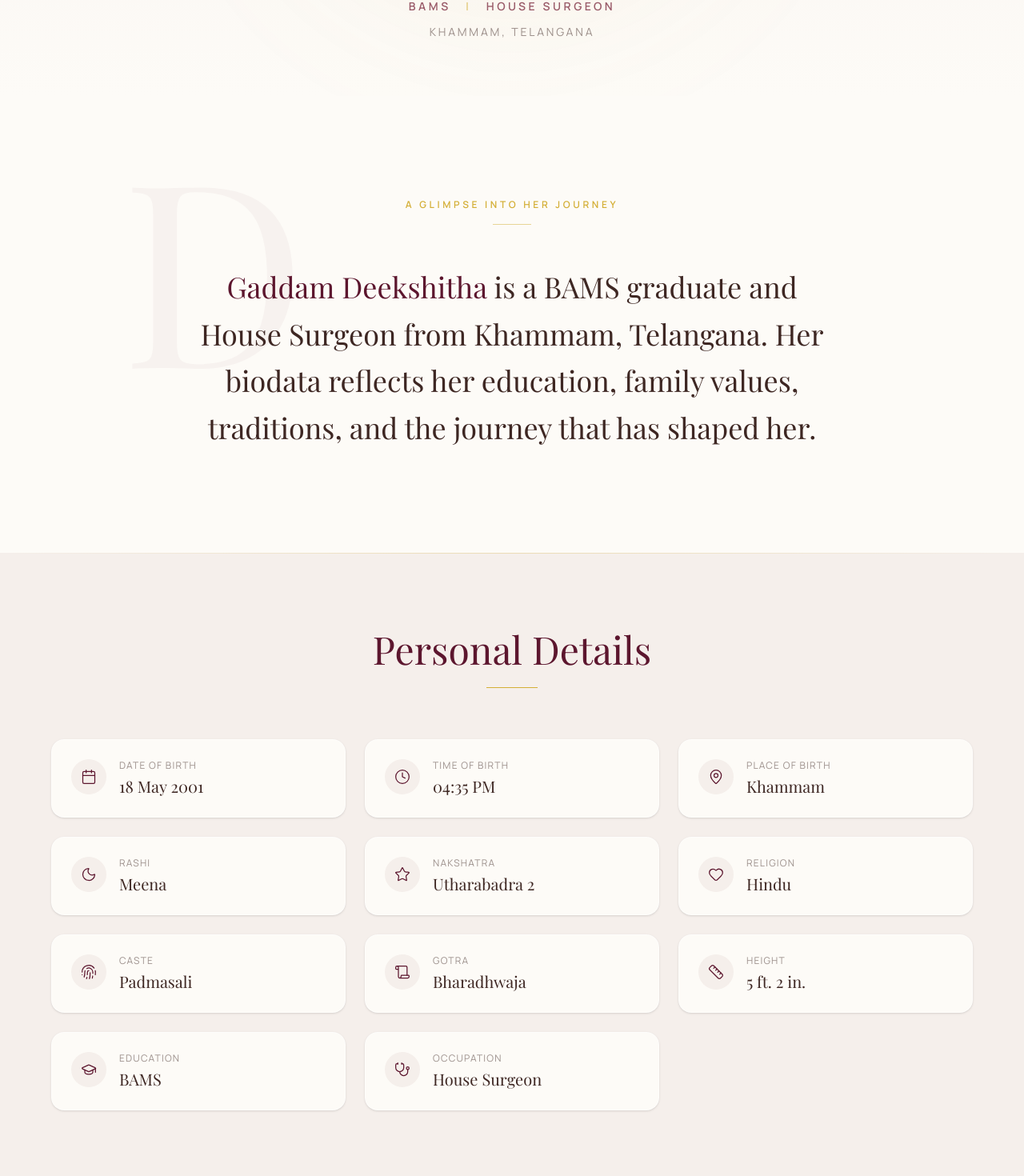
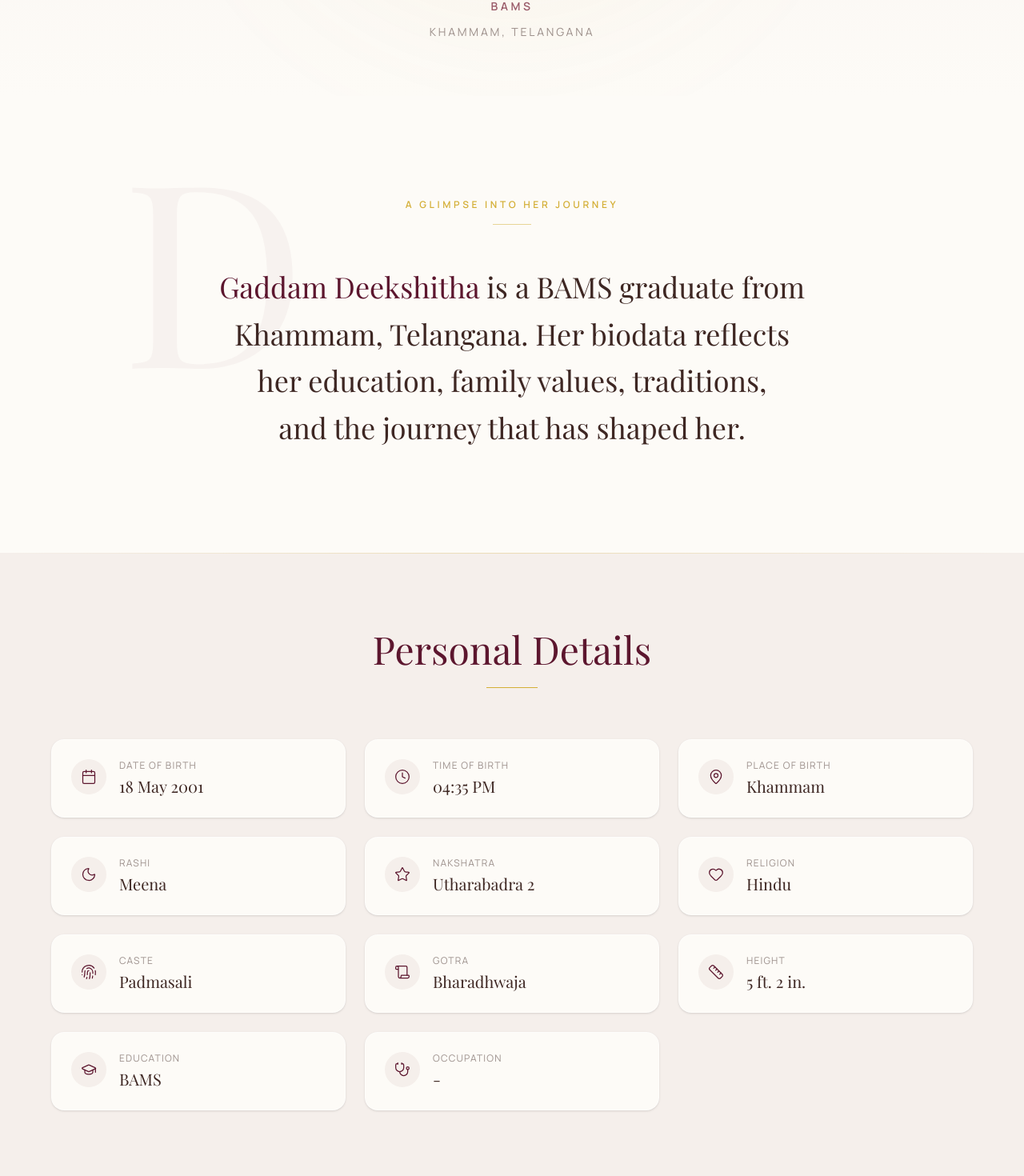
Before and after one commit to onlineuses147-sudo/Deekshitha-Bio-Data, a React (Vite) app: page / in a window 1280 px wide. Shown: the part 680-2150 px from the top of the page at 80% size. Built offline with nearby package versions, Linux system fonts and the light colour scheme; a web font is replaced by a local one.

Commit message:
feat: implement global section fade-in and content updates
- Introduced `SectionFadeUp` component for consistent scroll-triggered animations.
- Removed House Surgeon designation and location link from contact details.
- Updated hero image source path and fallback URL.

```diff
--- a/src/App.tsx
+++ b/src/App.tsx
@@ -3,8 +3,8 @@
  * SPDX-License-Identifier: Apache-2.0
  */
 
-import { useState, useEffect } from 'react';
-import { AnimatePresence } from 'motion/react';
+import { useState, useEffect, useRef, ReactNode } from 'react';
+import { AnimatePresence, motion, useInView } from 'motion/react';
 import LoadingScreen from './components/LoadingScreen';
 import Navbar from './components/Navbar';
 import Hero from './components/Hero';
@@ -16,6 +16,22 @@ import Education from './components/Education';
 import Devotional from './components/Devotional';
 import Contact from './components/Contact';
 import Footer from './components/Footer';
+
+function SectionFadeUp({ children }: { children: ReactNode }) {
+  const ref = useRef(null);
+  const isInView = useInView(ref, { once: true, amount: 0.1 });
+
+  return (
+    <motion.div
+      ref={ref}
+      initial={{ opacity: 0, y: 40 }}
+      animate={isInView ? { opacity: 1, y: 0 } : { opacity: 0, y: 40 }}
+      transition={{ duration: 0.8, ease: "easeOut" }}
+    >
+      {children}
+    </motion.div>
+  );
+}
 
 export default function App() {
   const [isLoading, setIsLoading] = useState(true);
@@ -39,13 +55,13 @@ export default function App() {
 
       <main>
         <Hero />
-        <About />
-        <PersonalDetails />
-        <Family />
-        <Traditions />
-        <Education />
-        <Devotional />
-        <Contact />
+        <SectionFadeUp><About /></SectionFadeUp>
+        <SectionFadeUp><PersonalDetails /></SectionFadeUp>
+        <SectionFadeUp><Family /></SectionFadeUp>
+        <SectionFadeUp><Traditions /></SectionFadeUp>
+        <SectionFadeUp><Education /></SectionFadeUp>
+        <SectionFadeUp><Devotional /></SectionFadeUp>
+        <SectionFadeUp><Contact /></SectionFadeUp>
       </main>
 
       <Footer />
--- a/src/components/About.tsx
+++ b/src/components/About.tsx
@@ -39,7 +39,7 @@ export default function About() {
             transition={{ duration: 0.8, delay: 0.2 }}
             className="font-serif text-2xl md:text-4xl text-brown leading-relaxed text-balance"
           >
-            <span className="text-maroon">Gaddam Deekshitha</span> is a BAMS graduate and House Surgeon from Khammam, Telangana. Her biodata reflects her education, family values, traditions, and the journey that has shaped her.
+            <span className="text-maroon">Gaddam Deekshitha</span> is a BAMS graduate from Khammam, Telangana. Her biodata reflects her education, family values, traditions, and the journey that has shaped her.
           </motion.p>
         </div>
       </div>
--- a/src/components/Contact.tsx
+++ b/src/components/Contact.tsx
@@ -67,9 +67,6 @@ export default function Contact() {
             <MessageCircle size={18} strokeWidth={2} className="group-hover:animate-pulse" />
             <span className="font-sans text-sm tracking-widest uppercase font-semibold">WhatsApp</span>
           </a>
-          <a href="https://maps.google.com/?q=Lecturers+Colony,+Near+BBM+School,+Khammam,+Telangana" target="_blank" rel="noreferrer" className="w-full sm:w-auto px-8 py-4 bg-transparent text-brown border border-brown/20 hover:border-gold hover:text-gold-dark rounded-full flex items-center justify-center space-x-3 transition-colors">
-            <span className="font-sans text-sm tracking-widest uppercase font-medium">View Location</span>
-          </a>
         </motion.div>
       </div>
     </section>
--- a/src/components/Education.tsx
+++ b/src/components/Education.tsx
@@ -53,7 +53,7 @@ export default function Education() {
             className="p-8 glass rounded-3xl min-w-[280px] mt-4 bg-cream/80"
           >
             <h3 className="font-sans text-xs tracking-widest uppercase text-brown/50 mb-2">Profession</h3>
-            <p className="font-serif text-3xl text-maroon">House Surgeon</p>
+            <p className="font-serif text-3xl text-maroon">-</p>
           </motion.div>
         </div>
       </div>
--- a/src/components/Hero.tsx
+++ b/src/components/Hero.tsx
@@ -39,14 +39,14 @@ export default function Hero() {
 
           <div className="relative w-64 h-64 md:w-[340px] md:h-[340px] rounded-full overflow-hidden border-2 border-gold/60 shadow-[0_0_40px_rgba(212,175,55,0.3)] z-10 bg-ivory">
             <img
-              src="WhatsApp Image 2026-08-24 at 10,47,04 PM-Picsart-AiImageEnhancer.jpeg"
+              src="/WhatsApp Image 2026-08-24 at 10,47,04 PM-Picsart-AiImageEnhancer.jpeg"
               alt="Gaddam Deekshitha"
               className="w-full h-full object-cover object-[center_25%] scale-100 group-hover:scale-105 transition-transform duration-700 ease-out"
               onError={(e) => {
                 // Fallback if image doesn't exist yet
                 const target = e.target as HTMLImageElement;
                 if (!target.src.includes('unsplash')) {
-                  target.src = "profile.jpeg";
+                  target.src = "https://images.unsplash.com/photo-1582293041079-7814c2f12063?ixlib=rb-4.0.3&auto=format&fit=crop&w=800&q=80";
                 }
               }}
             />
@@ -69,7 +69,7 @@ export default function Hero() {
           className="flex flex-col items-center space-y-3"
         >
           <p className="font-sans text-xs md:text-sm tracking-[0.25em] uppercase text-rose font-semibold">
-            BAMS <span className="mx-3 text-gold/60">|</span> House Surgeon
+            BAMS
           </p>
           <p className="font-sans text-xs md:text-sm tracking-[0.2em] uppercase text-brown/50">
             Khammam, Telangana
--- a/src/components/PersonalDetails.tsx
+++ b/src/components/PersonalDetails.tsx
@@ -14,7 +14,7 @@ const details = [
   { label: 'Gotra', value: 'Bharadhwaja', icon: Scroll },
   { label: 'Height', value: '5 ft. 2 in.', icon: Ruler },
   { label: 'Education', value: 'BAMS', icon: GraduationCap },
-  { label: 'Occupation', value: 'House Surgeon', icon: Stethoscope, colSpan: true },
+  { label: 'Occupation', value: '-', icon: Stethoscope, colSpan: true },
 ];
 
 export default function PersonalDetails() {
```
